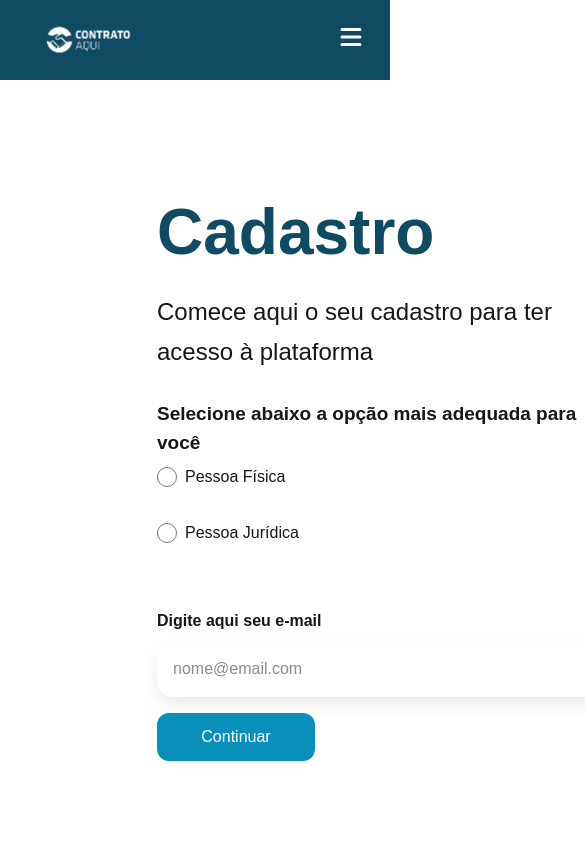
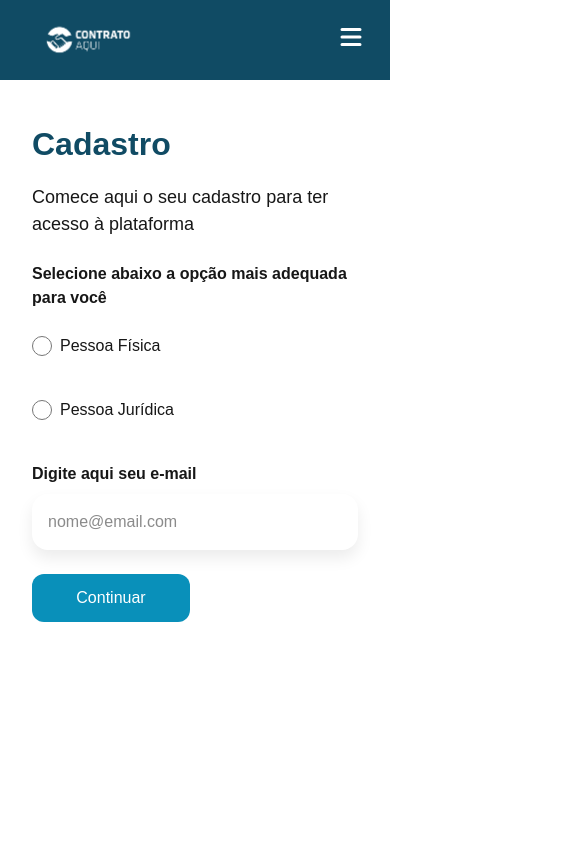
Before and after one commit to janiokd/contratos, a Next.js app: page /cadastro in a window 390 px wide. Shown: the top 844 px of the page, 585 px wide, since content can reach past the window. Built offline with nearby package versions, Linux system fonts and the light colour scheme.

Commit message:
Ajustes de responsividade do cadastro e  cadastro fisico e juridico

```diff
--- a/src/app/cadastro/page.tsx
+++ b/src/app/cadastro/page.tsx
@@ -29,54 +29,48 @@ export default function Cadastro() {
 
     if (temErro) return;
 
-    if (tipoPessoa === 'fisica') {
-      router.push('/cadastroFisica');
-    } else {
-      router.push('/cadastroJuridico');
-    }
+    router.push(tipoPessoa === 'fisica' ? '/cadastroFisica' : '/cadastroJuridico');
   };
 
   return (
-    <div className="flex flex-col items-start justify-start min-h-screen bg-white px-[141px] py-[120px]">
-      <div className="w-auto h-auto">
-        <h2 className="font-[Core Sans D] font-bold font-[400] text-[64px] leading-[100%] tracking-[0%] text-[#104B64]">
+    <div className="flex flex-col items-start justify-start min-h-screen bg-white px-4 sm:px-8 md:px-[80px] lg:px-[141px] py-12 md:py-[120px]">
+      <div className="w-full max-w-[800px]">
+        <h2 className="font-[Core Sans D] font-bold text-[32px] sm:text-[48px] lg:text-[64px] text-[#104B64] leading-[100%]">
           Cadastro
         </h2>
 
-        <p className="font-roboto font-[400] text-[24px] leading-[40px] tracking-[0%] mt-[28px]">
+        <p className="font-roboto text-[18px] sm:text-[22px] lg:text-[24px] mt-6">
           Comece aqui o seu cadastro para ter acesso à plataforma
         </p>
 
-        <p className="w-[467px] font-roboto font-[700] text-[19px] mt-[28px]">
+        <p className="font-roboto font-bold text-[16px] sm:text-[18px] lg:text-[19px] mt-6">
           Selecione abaixo a opção mais adequada para você
         </p>
 
-        <div className="flex flex-col gap-2 -mt-[24px]">
-          <label htmlFor="pessoa-fisica" className="flex items-center gap-2 w-[180px] h-[88px] font-roboto font-[500] text-[16px] leading-[40px] cursor-pointer">
+        <div className="flex flex-col gap-2 mt-2">
+          <label className="flex items-center gap-2 h-[56px] sm:h-[64px] text-[16px]">
             <input
               type="radio"
-              id="pessoa-fisica"
               name="tipo-pessoa"
               value="fisica"
               className="w-5 h-5"
               onChange={(e) => {
                 setTipoPessoa(e.target.value);
-                if (erroTipoPessoa) setErroTipoPessoa(false);
+                setErroTipoPessoa(false);
               }}
             />
             Pessoa Física
           </label>
 
-          <label htmlFor="pessoa-juridica" className="flex items-center gap-2 w-[180px] h-[88px] font-roboto font-[500] text-[16px] leading-[40px] cursor-pointer -mt-10">
+          <label className="flex items-center gap-2 h-[56px] sm:h-[64px] text-[16px]">
             <input
               type="radio"
-              id="pessoa-juridica"
               name="tipo-pessoa"
               value="juridica"
               className="w-5 h-5"
               onChange={(e) => {
                 setTipoPessoa(e.target.value);
-                if (erroTipoPessoa) setErroTipoPessoa(false);
+                setErroTipoPessoa(false);
               }}
             />
             Pessoa Jurídica
@@ -86,19 +80,18 @@ export default function Cadastro() {
             <span className="text-red-500 text-sm mt-[-8px]">Obrigatório</span>
           )}
         </div>
-      </div>
 
-      <p className="w-[467px] font-roboto font-[700] text-[16px] leading-[40px] tracking-[0%] mt-[24px]">
+        <p className="font-roboto font-bold text-[16px] mt-6">
           Digite aqui seu e-mail
         </p>
 
-      <div className="w-[472px] flex flex-col">
+        <div className="w-full max-w-[472px]">
           <input
             type="email"
-          id="email"
-          name="email"
             placeholder="nome@email.com"
-          className={`h-[56px] rounded-[16px] px-4 shadow-[0px_8px_16px_0px_#00000014] shadow-[0px_0px_4px_0px_#0000000A] ${erroEmail ? 'border border-red-500' : ''}`}
+            className={`w-full h-[56px] rounded-[16px] px-4 mt-2 shadow-[0px_8px_16px_0px_#00000014] shadow-[0px_0px_4px_0px_#0000000A] ${
+              erroEmail ? 'border border-red-500' : ''
+            }`}
             value={email}
             onChange={(e) => {
               setEmail(e.target.value);
@@ -110,8 +103,9 @@ export default function Cadastro() {
           )}
         </div>
 
-      <div className="mt-4">
+        <div className="mt-6">
           <BtnComprar onClick={handleContinuar}>Continuar</BtnComprar>
+        </div>
       </div>
     </div>
   );
--- a/src/app/cadastroFisica/page.tsx
+++ b/src/app/cadastroFisica/page.tsx
@@ -42,10 +42,7 @@ export default function Cadastrofisica() {
 
   const handleSubmit = (e: React.FormEvent) => {
     e.preventDefault();
-
     const newErrors: Errors = {};
-
-
     if (!nome.trim()) newErrors.nome = "Obrigatório";
     if (!cpf.trim()) newErrors.cpf = "Obrigatório";
     if (!rg.trim()) newErrors.rg = "Obrigatório";
@@ -60,8 +57,6 @@ export default function Cadastrofisica() {
     if (!whatsapp.trim()) newErrors.whatsapp = "Obrigatório";
 
     setErrors(newErrors);
-
-
     if (Object.keys(newErrors).length === 0) {
       router.push('/cadastroFinal');
     }
@@ -70,18 +65,22 @@ export default function Cadastrofisica() {
   return (
     <form
       onSubmit={handleSubmit}
-      className="flex flex-col items-start justify-start min-h-screen bg-white px-6 sm:px-16 py-10 sm:py-20"
+      className="flex flex-col items-start justify-start min-h-screen bg-white px-4 sm:px-10 py-10 sm:py-20"
     >
-      <div className="w-full max-w-[600px]">
-        <h2 className="font-bold text-6xl sm:text-6xl text-[#104B64]">Cadastro</h2>
-        <p className="text-2xl mt-6">Você escolheu pessoa física</p>
+      <div className="w-full max-w-[800px]">
+        <h2 className="font-bold text-[40px] sm:text-6xl text-[#104B64]">Cadastro</h2>
+        <p className="text-[20px] sm:text-2xl mt-6">Você escolheu pessoa física</p>
 
-        <Input className="w-[472px]" label="Nome" id="nome" value={nome} onChange={setNome} error={errors.nome} placeholder="Nome completo" />
-        <Input className="w-[230px]" label="CPF" id="cpf" value={cpf} onChange={setCpf} error={errors.cpf} placeholder="999.999.999-99" />
-        <Input className="w-[230px]" label="RG" id="rg" value={rg} onChange={setRg} error={errors.rg} placeholder="12.345.678-9" />
-        <Input className="w-[230px]" label="Data de Nascimento" id="dataNascimento" type="date" value={dataNascimento} onChange={setDataNascimento} error={errors.dataNascimento} />
+        <Input className="w-full max-w-[472px]" label="Nome" id="nome" value={nome} onChange={setNome} error={errors.nome} placeholder="Nome completo" />
 
-        <div className=" w-[230px] flex flex-col mt-6">
+        <div className="flex flex-col sm:flex-row gap-4">
+          <Input className="w-full sm:max-w-[230px]" label="CPF" id="cpf" value={cpf} onChange={setCpf} error={errors.cpf} placeholder="999.999.999-99" />
+          <Input className="w-full sm:max-w-[230px]" label="RG" id="rg" value={rg} onChange={setRg} error={errors.rg} placeholder="12.345.678-9" />
+        </div>
+
+        <Input className="w-full sm:max-w-[230px]" label="Data de Nascimento" id="dataNascimento" type="date" value={dataNascimento} onChange={setDataNascimento} error={errors.dataNascimento} />
+
+        <div className="w-full sm:max-w-[230px] flex flex-col mt-6">
           <label className="font-bold text-xl">Estado Civil</label>
           <select
             className="h-12 rounded-lg px-4 mt-1 shadow-md"
@@ -97,17 +96,17 @@ export default function Cadastrofisica() {
           {errors.estadoCivil && <p className="text-sm text-red-500">{errors.estadoCivil}</p>}
         </div>
 
-        <Input className="w-[230px]" label="CEP" id="cep" value={cep} onChange={setCep} error={errors.cep} placeholder="00000-000" />
-        <Input className="w-[472px]" label="Endereço" id="endereco" value={endereco} onChange={setEndereco} error={errors.endereco} placeholder="Rua, Avenida..." />
+        <Input className="w-full sm:max-w-[230px]" label="CEP" id="cep" value={cep} onChange={setCep} error={errors.cep} placeholder="00000-000" />
+        <Input className="w-full max-w-[472px]" label="Endereço" id="endereco" value={endereco} onChange={setEndereco} error={errors.endereco} placeholder="Rua, Avenida..." />
 
-        <div className="flex gap-4">
-          <Input className="w-[130px]" label="Número" id="numero" value={numero} onChange={setNumero} error={errors.numero} />
-          <Input className="w-[230px]" label="Complemento" id="complemento" value={complemento} onChange={setComplemento} />
+        <div className="flex flex-col sm:flex-row gap-4">
+          <Input className="w-full sm:max-w-[130px]" label="Número" id="numero" value={numero} onChange={setNumero} error={errors.numero} />
+          <Input className="w-full sm:max-w-[230px]" label="Complemento" id="complemento" value={complemento} onChange={setComplemento} />
         </div>
 
-        <div className="flex gap-4">
-          <Input className="w-[230px]" label="Cidade" id="cidade" value={cidade} onChange={setCidade} error={errors.cidade} />
-          <div className="w-[230px] flex flex-col mt-6">
+        <div className="flex flex-col sm:flex-row gap-4">
+          <Input className="w-full sm:max-w-[230px]" label="Cidade" id="cidade" value={cidade} onChange={setCidade} error={errors.cidade} />
+          <div className="w-full sm:max-w-[230px] flex flex-col mt-6 sm:mt-5">
             <label className="font-bold text-xl">Estado</label>
             <select
               className="h-12 rounded-lg px-4 mt-2 shadow-md"
@@ -123,7 +122,7 @@ export default function Cadastrofisica() {
           </div>
         </div>
 
-        <Input label="Telefone" id="telefone" value={telefone} onChange={setTelefone} error={errors.telefone} placeholder="(99) 99999-9999" />
+        <Input className="w-full max-w-[472px]" label="Telefone" id="telefone" value={telefone} onChange={setTelefone} error={errors.telefone} placeholder="(99) 99999-9999" />
 
         <div className="mt-6">
           <p className="font-bold text-xl mb-2">Esse número também é WhatsApp?</p>
@@ -153,7 +152,7 @@ export default function Cadastrofisica() {
           </div>
         </div>
 
-        <Input label="WhatsApp" id="whatsapp" value={whatsapp} onChange={setWhatsapp} error={errors.whatsapp} placeholder="(99) 99999-9999" />
+        <Input className="w-full max-w-[472px]" label="WhatsApp" id="whatsapp" value={whatsapp} onChange={setWhatsapp} error={errors.whatsapp} placeholder="(99) 99999-9999" />
 
         <div className="mt-6">
           <label className="flex items-center gap-2">
@@ -166,7 +165,6 @@ export default function Cadastrofisica() {
           </label>
         </div>
 
-
         <button
           type="submit"
           className="mt-6 w-[158px] h-[48px] rounded-xl bg-[#0990BA] text-white flex items-center justify-center hover:bg-[#087ca2] transition"
--- a/src/app/cadastroJuridico/page.tsx
+++ b/src/app/cadastroJuridico/page.tsx
@@ -85,9 +85,9 @@ export default function CadastroJuridico() {
           <Input className="w-[230px]" label="Complemento" id="complemento" value={complemento} onChange={setComplemento} />
         </div>
 
-        <div className="flex gap-4">
-          <Input label="Cidade" id="cidade" value={cidade} onChange={setCidade} error={errors.cidade} className="w-[230px]" />
-          <div className="w-[230px] flex flex-col mt-6">
+        <div className="flex flex-col sm:flex-row gap-4">
+                  <Input className="w-full sm:max-w-[230px]" label="Cidade" id="cidade" value={cidade} onChange={setCidade} error={errors.cidade} />
+                  <div className="w-full sm:max-w-[230px] flex flex-col mt-6 sm:mt-5">
                     <label className="font-bold text-xl">Estado</label>
                     <select
                       className="h-12 rounded-lg px-4 mt-2 shadow-md"
```
Lines whose indentation alone changed are shown as unchanged.
